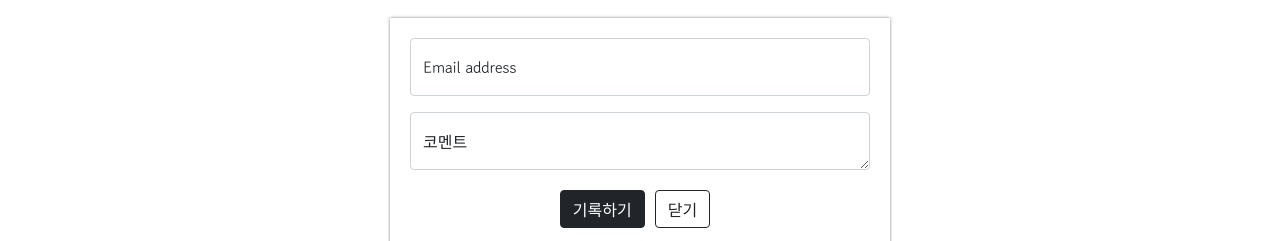
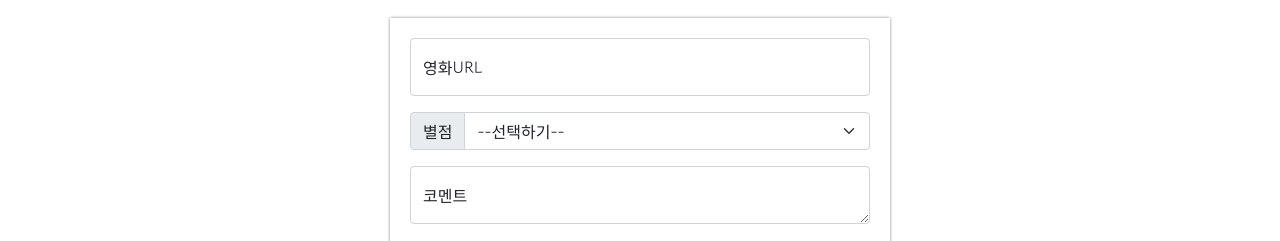
Before and after one commit to YOONSOO7429/mypage, a plain HTML site: page index.html in a window 1280 px wide. Shown: the part 252-493 px from the top of the page. Drawn offline with nearby package versions, Linux system fonts and the light colour scheme.

Commit message:
Update index.html

```diff
--- a/index.html
+++ b/index.html
@@ -94,8 +94,19 @@
     <div class="mypost">
         <div class="form-floating mb-3">
             <input type="email" class="form-control" id="floatingInput" placeholder="name@example.com">
-            <label for="floatingInput">Email address</label>
+            <label for="floatingInput">영화URL</label>
         </div>
+        <div class="input-group mb-3">
+            <label class="input-group-text" for="inputGroupSelect01">별점</label>
+            <select class="form-select" id="inputGroupSelect01">
+              <option selected>--선택하기--</option>
+              <option value="1">⭐</option>
+              <option value="2">⭐⭐</option>
+              <option value="3">⭐⭐⭐</option>
+              <option value="4">⭐⭐⭐⭐</option>
+              <option value="5">⭐⭐⭐⭐⭐</option>
+            </select>
+          </div>
         <div class="form-floating">
             <textarea class="form-control" placeholder="Leave a comment here" id="floatingTextarea"></textarea>
             <label for="floatingTextarea">코멘트</label>
```
